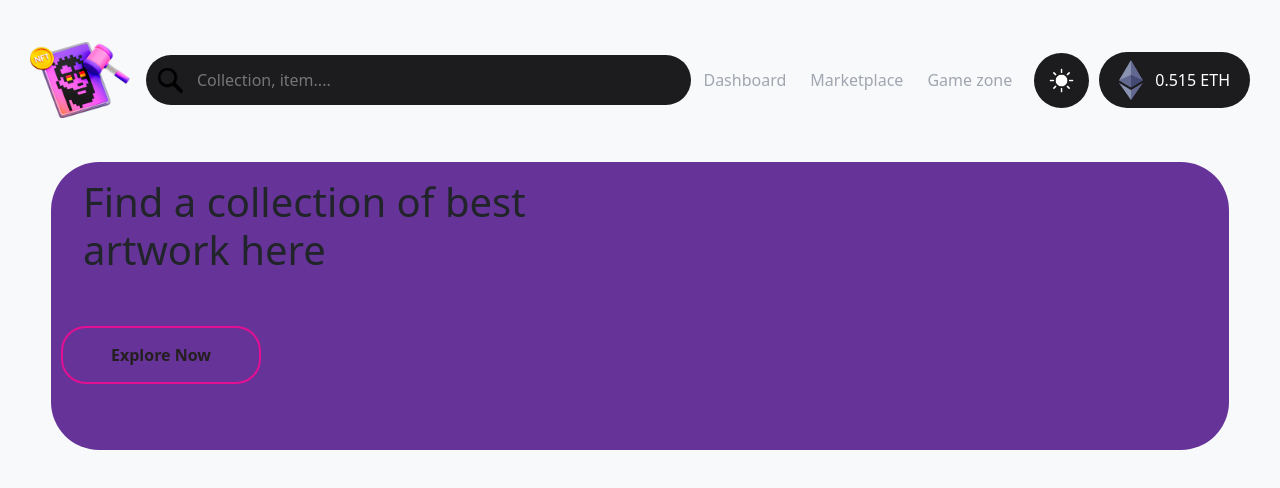
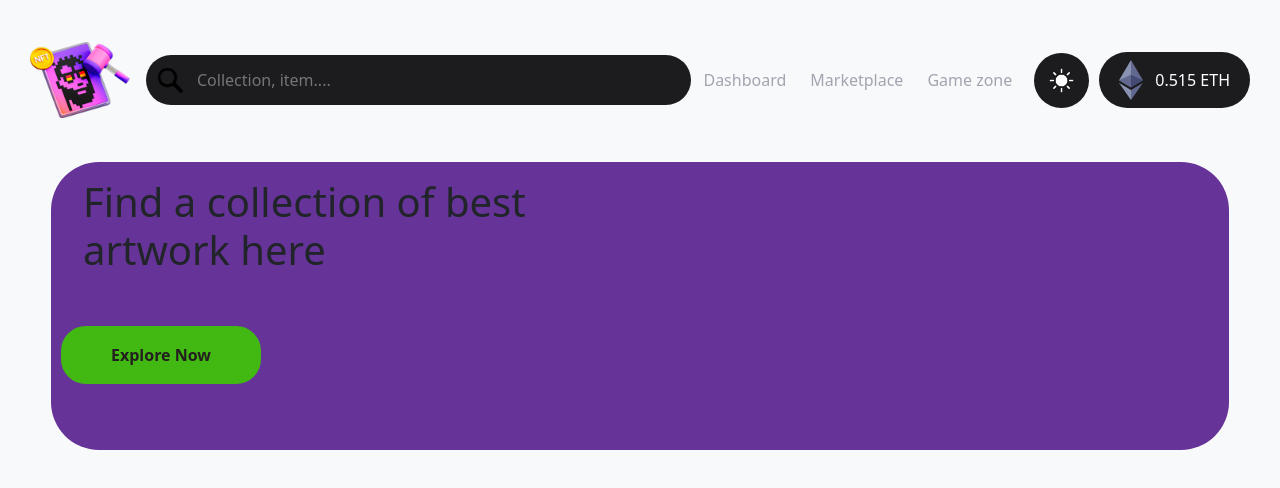
Before and after one commit to lugh-tuatha/nft.azriel, a React (Vite) app: page / in a window 1280 px wide. Shown: the top 488 px of the page. Built offline with nearby package versions, Linux system fonts and the light colour scheme.

Commit message:
fix: button

```diff
--- a/src/components/button/index.css
+++ b/src/components/button/index.css
@@ -5,30 +5,10 @@
   margin: 20px 10px;
   border-radius: 25px;
   font-weight: bold;
-  border: 2px solid #e40f92;
-  background: transparent;
+  border: 2px solid rgb(66, 185, 19);
+  background: rgb(66, 185, 19);
   color: #241f1f;
   cursor: pointer;
   position: relative;
   overflow: hidden;
 }
-
-.btns-spn {
-  background: #e40f92;
-  height: 100%;
-  width: 0;
-  border-radius: 25px;
-  position: absolute;
-  left: 0;
-  bottom: 0;
-  z-index: -1;
-  transition: 0.5s;
-}
-
-button:hover span {
-  width: 100%;
-}
-
-button:hover {
-  border: none;
-}
```
